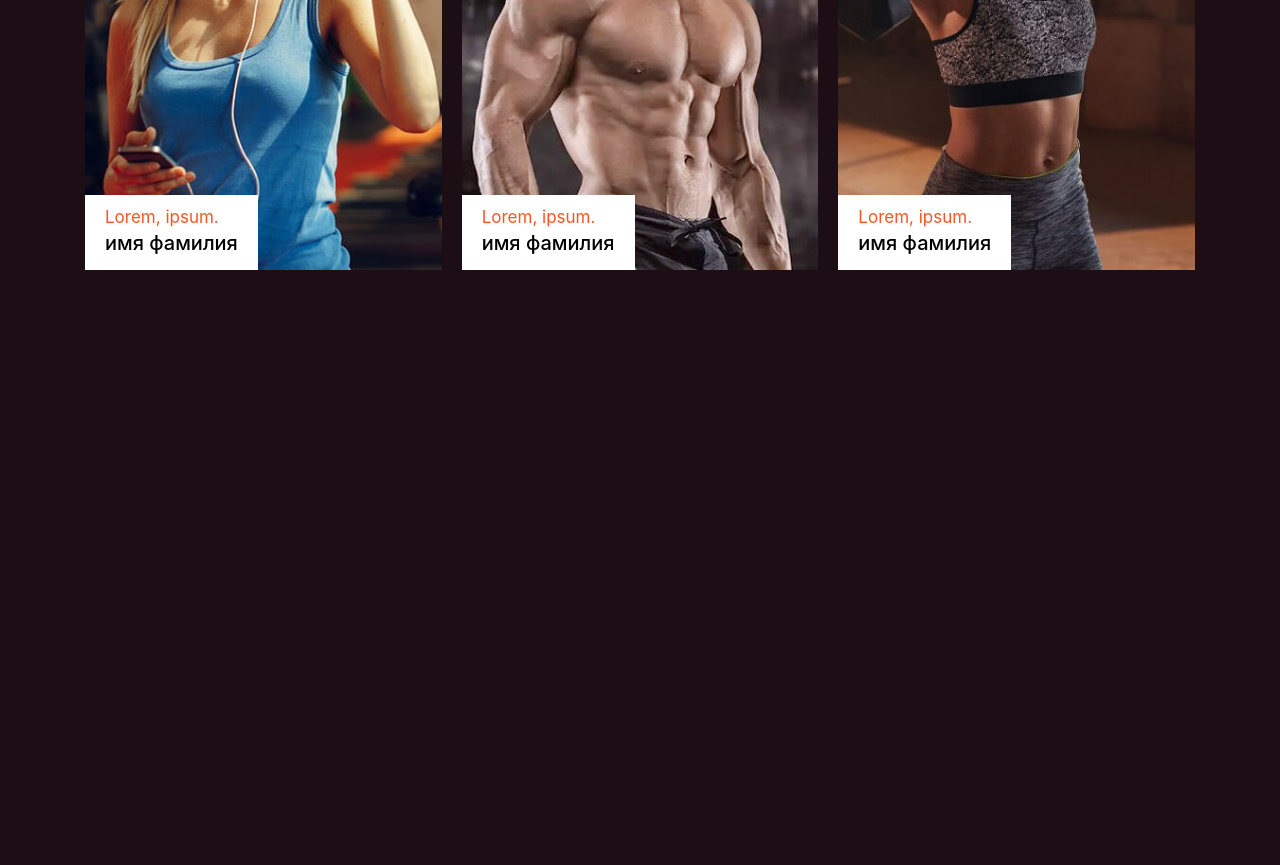
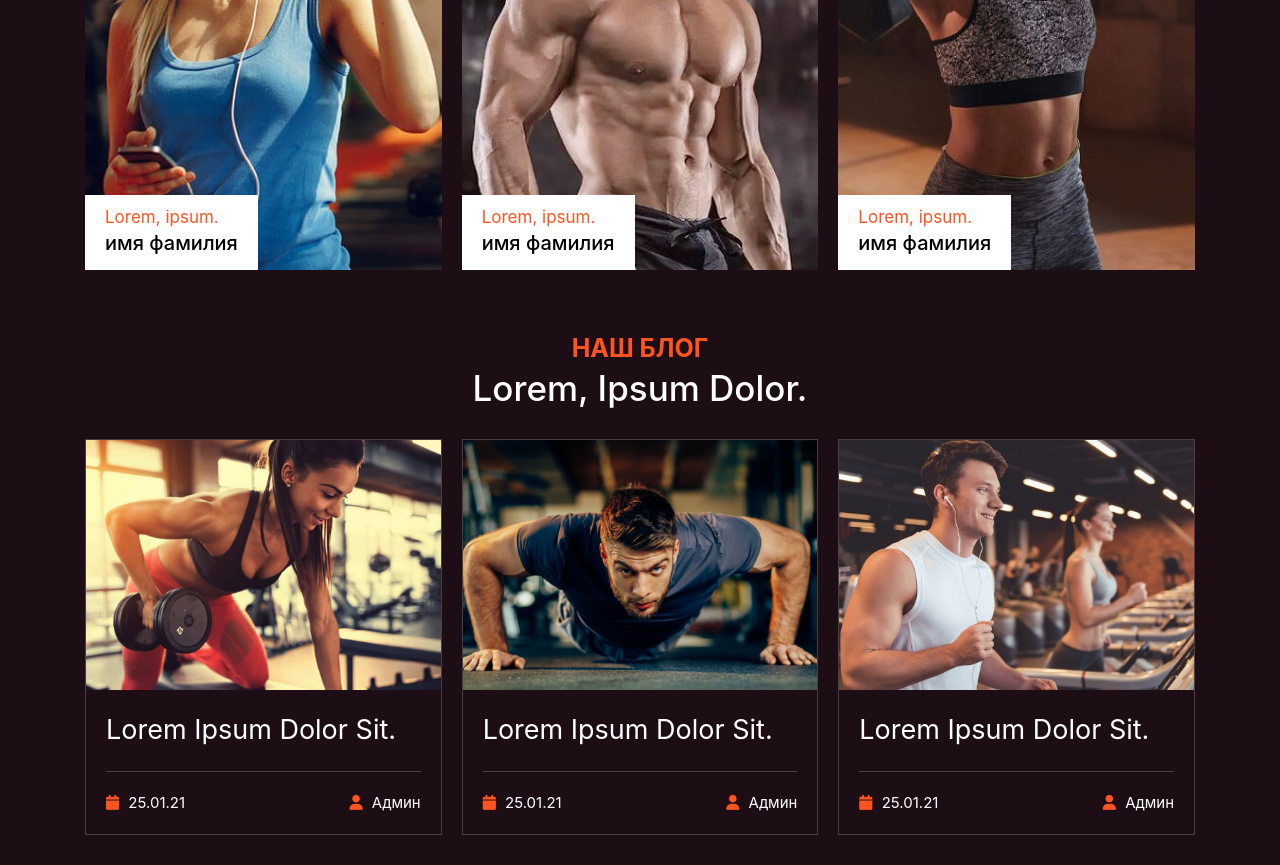
Before and after one commit to Pavel-Kuz/be-fit, a plain HTML site: page index.html in a window 1280 px wide. Shown: the part 4515-5380 px from the top of the page. Before the commit the page ends 4815 px from the top, so only its background shows below. Drawn offline with nearby package versions, Linux system fonts and the light colour scheme.

Commit message:
добавил секцию blogs

```diff
--- a/css/style.scss
+++ b/css/style.scss
@@ -286,6 +286,51 @@ section{
         @include graphText(1.7rem);
     }
 }
+.blogs{
+    .box-container{
+        @include grid(30rem);
+        .box{
+            border: $border;
+            &:hover .image img{
+                transform: scale(1.1);
+            }
+            .image{
+                height: 25rem;
+                overflow: hidden;
+                img{
+                    height: 100%;
+                    width: 100%;
+                    object-fit: cover;
+                }
+            }
+            .content{
+                padding: 2rem;
+                .link{
+                    @include title-text(2.7rem);
+                    &:hover{
+                        color: $orange;
+                    }
+                }
+                .icons{
+                    display: flex;
+                    align-items: center;
+                    justify-content: space-between;
+                    padding-top: 2rem;
+                    margin-top: 2rem;
+                    border-top: $border
+                    }
+                    span{
+                        @include title-text(1.5rem);
+
+                        i {
+                            color: $orange;
+                            padding-right: 0.5rem;
+                        }
+                    }
+            }
+        }
+    }
+}
 // media
 @media (max-width:991px){
     html{
--- a/index.html
+++ b/index.html
@@ -328,6 +328,59 @@
     </section>
     <!-- team section  -->
 
+    <!-- blogs section  -->
+    <section class="blogs" id="blogs">
+        <div class="heading">
+            <span>наш блог</span>
+            <h3>Lorem, ipsum dolor.</h3>
+        </div>
+
+        <div class="box-container container">
+
+            <div class="box">
+                <div class="image">
+                    <img src="images/img-1.jpg" alt="img">
+                </div>
+                <div class="content">
+                    <a href="#" class="link">Lorem ipsum dolor sit.</a>
+                    <div class="icons">
+                        <span><i class="fas fa-calendar"></i> 25.01.21</span>
+                        <span><i class="fas fa-user"></i> админ</span>
+                    </div>
+                </div>
+            </div>
+
+            <div class="box">
+                <div class="image">
+                    <img src="images/img-2.jpg" alt="img">
+                </div>
+                <div class="content">
+                    <a href="#" class="link">Lorem ipsum dolor sit.</a>
+                    <div class="icons">
+                        <span><i class="fas fa-calendar"></i> 25.01.21</span>
+                        <span><i class="fas fa-user"></i> админ</span>
+                    </div>
+                </div>
+            </div>
+
+            <div class="box">
+                <div class="image">
+                    <img src="images/img-3.jpg" alt="img">
+                </div>
+                <div class="content">
+                    <a href="#" class="link">Lorem ipsum dolor sit.</a>
+                    <div class="icons">
+                        <span><i class="fas fa-calendar"></i> 25.01.21</span>
+                        <span><i class="fas fa-user"></i> админ</span>
+                    </div>
+                </div>
+            </div>
+
+        </div>
+
+    </section>
+    <!-- blogs section  -->
+
 
     <script src="https://cdnjs.cloudflare.com/ajax/libs/bootstrap/4.6.1/js/bootstrap.bundle.min.js"></script>
     <script src="js/script.js"></script>
```
Also changed, not shown: css/style.css, 1 other file.
